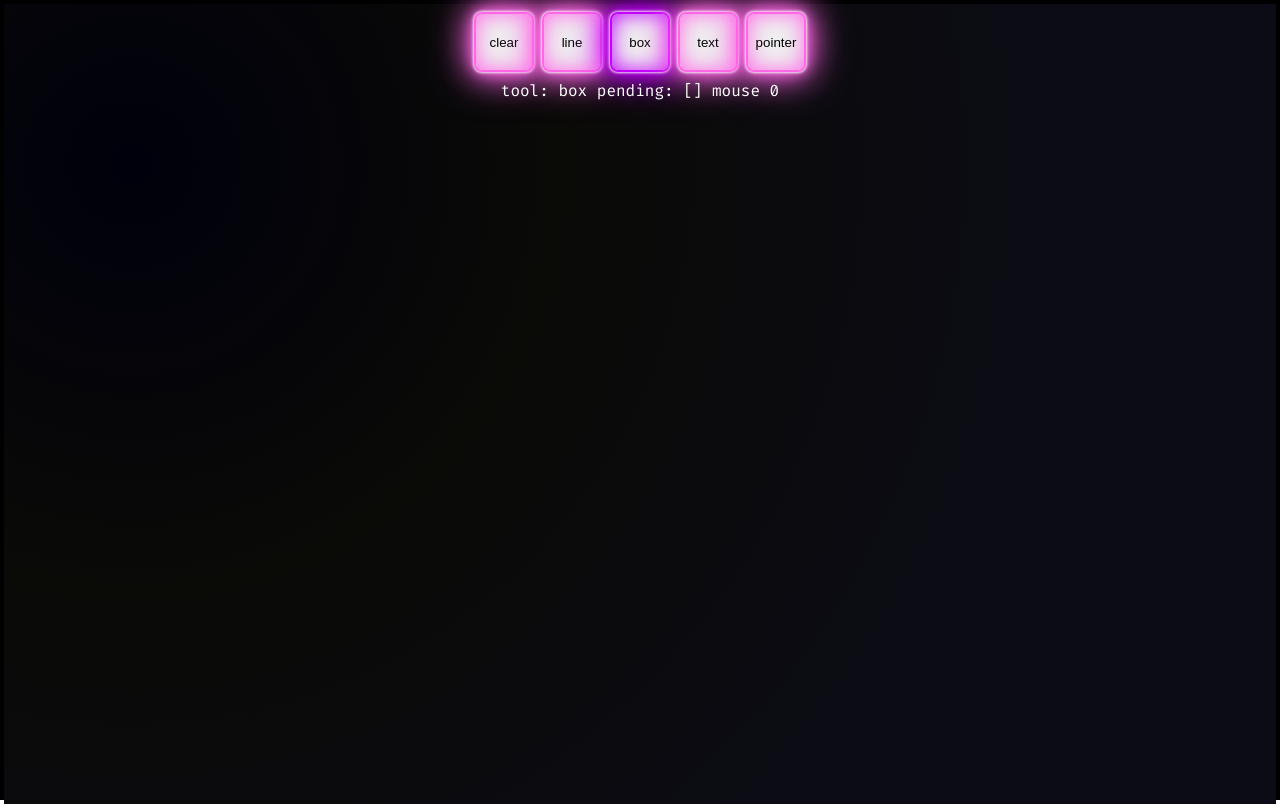
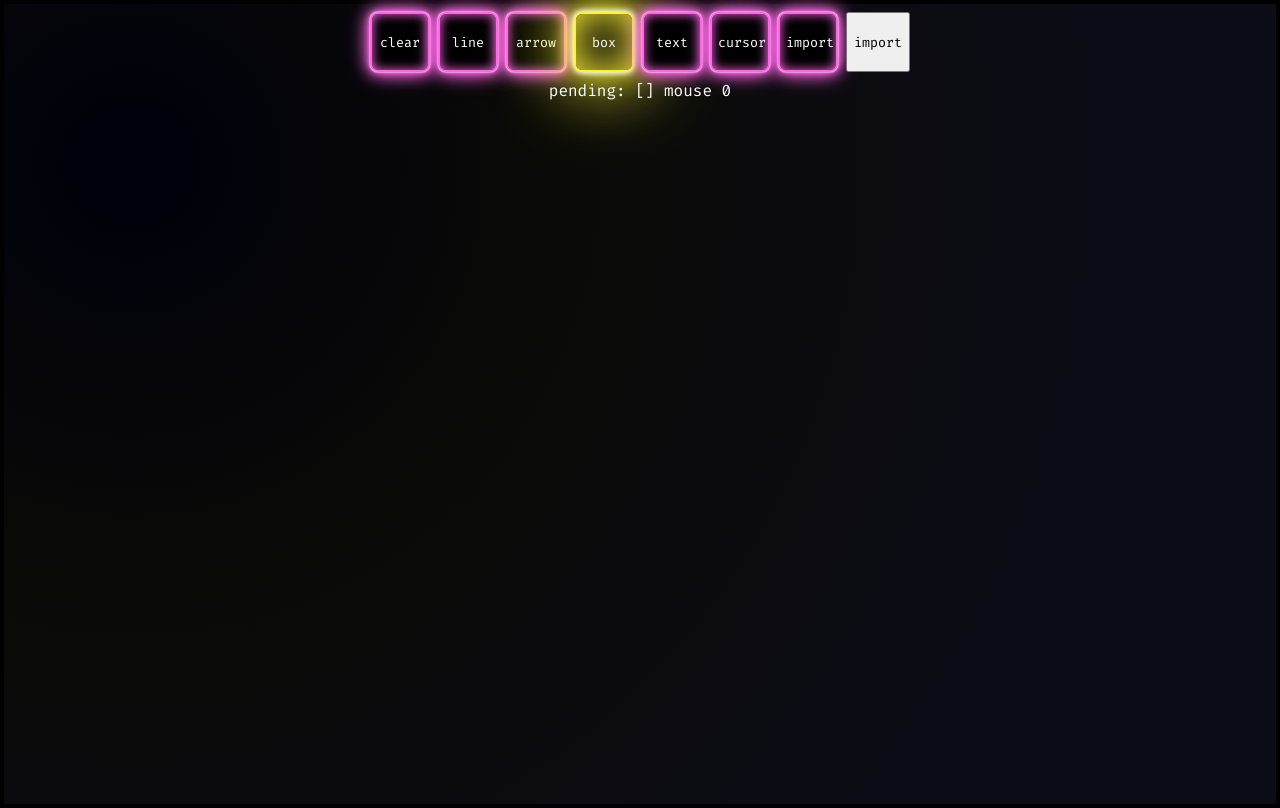
Before and after one commit to Windovvsill/NeonBoard, a React (Create React App) app: page / in a window 1280 px wide. Built offline with nearby package versions, Linux system fonts and the light colour scheme.

Commit message:
experiment with importing excalidraw files and sort out arrow heads

```diff
--- a/package.json
+++ b/package.json
@@ -16,7 +16,7 @@
     "web-vitals": "^2.1.4"
   },
   "scripts": {
-    "start": "PORT=3010 react-scripts start",
+    "start": "PORT=3010 DEBUG=1 react-scripts start",
     "build": "react-scripts build",
     "test": "react-scripts test",
     "eject": "react-scripts eject"
--- a/src/components/drawing/board.tsx
+++ b/src/components/drawing/board.tsx
@@ -4,7 +4,7 @@ import { useEffect } from "react";
 import { Tools } from "../../types/enums";
 import { IPosition } from "../../types/types";
 import { useMousePosition } from "../hooks/useMousePosition";
-import { Line, Box, Text } from "./line";
+import { Line, Box, Text, ArrowLine } from "./line";
 import { ToolBar } from "./toolBar";
 
 interface IDrawing {
@@ -12,6 +12,7 @@ interface IDrawing {
   tool: Tools;
   stopPropagation?: boolean;
   id: number;
+  text?: string;
 }
 
 const toolComponents = {
@@ -20,6 +21,7 @@ const toolComponents = {
   [Tools.TEXT]: Text,
   [Tools.CLEAR]: null,
   [Tools.POINTER]: null,
+  [Tools.ARROW]: ArrowLine,
 };
 
 const DELETE_KEYS = ["Delete", "Backspace"];
@@ -190,13 +192,50 @@ export const Board = () => {
         />
       )}
 
-      <ToolBar onSelect={resetTool} selected={tool} />
-      {"tool: " +
-        tool +
-        " pending: " +
+      <ToolBar
+        onSelect={resetTool}
+        selected={tool}
+        onImport={(content, filetype) => {
+          if (!content) return;
+          console.log(content);
+          setDrawings(excalidrawAdaptor(content.toString()));
+        }}
+      />
+      {" pending: " +
         JSON.stringify(pendingCoords) +
         " mouse " +
         mousePosition.x}
     </div>
   );
 };
+
+const excalidrawAdaptor = (ex: string) => {
+  const o = JSON.parse(ex);
+  const toolTo = (type: string) => {
+    switch (type) {
+      case "rectangle":
+        return Tools.BOX;
+      case "text":
+        return Tools.TEXT;
+      case "line":
+        return Tools.LINE;
+      case "arrow":
+        return Tools.ARROW;
+      default:
+        return null;
+    }
+  };
+  const oo = o.elements
+    .filter((e: any) => toolTo(e.type))
+    .map((e: any) => ({
+      coords: [
+        { x: e.x, y: e.y },
+        { x: e.x + e.width, y: e.y + e.height },
+      ],
+      tool: toolTo(e.type),
+      id: e.id,
+      text: e.text,
+    }));
+
+  return oo;
+};
--- a/src/components/drawing/line.tsx
+++ b/src/components/drawing/line.tsx
@@ -1,4 +1,4 @@
-import { check } from "../../utils";
+import { check, toRadians } from "../../utils";
 import React, { memo } from "react";
 import type { IFourSides, IPosition } from "../../types/types";
 import { useAnchors } from "../hooks/useAnchors";
@@ -15,11 +15,60 @@ interface ILineProps {
   selected: boolean;
   onPositionUpdate: (position: [IPosition, IPosition]) => void;
   boardRef?: HTMLDivElement | null;
+  interactive?: boolean;
+
+  text?: string;
 }
 
-export const LineI = (props: ILineProps) => {
+const ArrowLineI = (props: ILineProps) => {
   const { coords, onPositionUpdate, onDrawingSelect, selected, boardRef } =
     props;
+
+  const theme = useTheme();
+
+  if (!check(coords)) return null;
+
+  const { theta } = useGeometry(coords);
+
+  const containerWidth = 24;
+  const halfContainer = containerWidth / 2;
+  const headAngle = 45 / 2;
+
+  const r = 24;
+
+  const ax = r * Math.sin(toRadians(180 - theta + 45 + headAngle));
+  const ay = r * Math.cos(toRadians(180 - theta + 45 + headAngle));
+  const ax2 = r * Math.sin(toRadians(180 - theta + 90 + headAngle));
+  const ay2 = r * Math.cos(toRadians(180 - theta + 90 + headAngle));
+
+  return (
+    <div>
+      <Line {...props} />
+      <Line
+        {...props}
+        coords={[{ x: coords[1].x + ax2, y: coords[1].y + ay2 }, coords[1]]}
+        interactive={false}
+      />
+      <Line
+        {...props}
+        coords={[{ x: coords[1].x + ax, y: coords[1].y + ay }, coords[1]]}
+        interactive={false}
+      />
+    </div>
+  );
+};
+
+export const ArrowLine = memo(ArrowLineI);
+
+export const LineI = (props: ILineProps) => {
+  const {
+    coords,
+    onPositionUpdate,
+    onDrawingSelect,
+    selected,
+    boardRef,
+    interactive = true,
+  } = props;
 
   const theme = useTheme();
 
@@ -37,17 +86,14 @@ export const LineI = (props: ILineProps) => {
     right,
     x,
     y,
+    x2,
+    y2,
   } = useGeometry(coords);
 
-  console.log(
-    "LINE rotation, degrees, height, hyp",
-    rotation,
-    theta,
-    height,
-    hyp
-  );
+  const anchors = useAnchors({ anchorSize, coords });
 
-  const anchors = useAnchors({ anchorSize, coords });
+  const containerWidth = 24;
+  const halfContainer = containerWidth / 2;
 
   return (
     <div>
@@ -55,25 +101,26 @@ export const LineI = (props: ILineProps) => {
         onPositionUpdate={onPositionUpdate}
         coords={coords}
         listenerNode={boardRef}
+        bypass={!interactive}
       >
         <div
           style={{
             position: "absolute",
-            top: y - (hyp - height) / 2 - 12,
-            left: x + width / 2 - 12,
-            width: 24,
-            height: `${24 + hyp + (hyp > 7 ? -9 : 9)}px`,
+            top: y - (hyp - height) / 2 - halfContainer,
+            left: x + width / 2 - halfContainer,
+            width: containerWidth,
+            height: `${containerWidth + hyp}px`,
             transform: `rotate(${rotation}deg)`,
-            ...selectedBorder(selected, theme.neonTubeD),
+            ...selectedBorder(interactive && selected, theme.neonTubeD),
           }}
           onClick={(event) => {
-            console.log("clicked on line");
+            if (!interactive) return;
+            console.log("| LINE CLICK clicked on line");
             event.stopPropagation();
             onDrawingSelect();
           }}
         />
       </Draggable>
-
       <div
         style={{
           position: "absolute",
@@ -82,11 +129,12 @@ export const LineI = (props: ILineProps) => {
           width: `0`,
           height: `${hyp}px`,
           transform: `rotate(${rotation}deg)`,
+          backgroundColor: theme.neonTubeC,
           ...neonBorder(theme.neonTubeC),
         }}
       />
 
-      {selected && (
+      {selected && interactive && (
         <AnchorSet
           anchors={anchors}
           top={top}
@@ -104,62 +152,6 @@ export const LineI = (props: ILineProps) => {
 };
 
 export const Line = memo(LineI);
-
-export const Text = memo((props: ILineProps) => {
-  const { coords, onDrawingSelect, stopPropagation, selected } = props;
-
-  const theme = useTheme();
-
-  if (!check(coords)) return null;
-
-  const { height, width, ...restOfGeo } = useGeometry(coords);
-  const { top, left } = restOfGeo;
-
-  const anchors = useAnchors({ anchorSize, coords });
-
-  return (
-    <div>
-      {selected && (
-        <AnchorSet
-          anchors={anchors}
-          {...props}
-          {...restOfGeo}
-          anchorStyle={neonBorder(theme.anchor)}
-          anchorSize={anchorSize}
-        />
-      )}
-      <Draggable
-        coords={coords}
-        listenerNode={props.boardRef}
-        onPositionUpdate={props.onPositionUpdate}
-      >
-        <textarea
-          onClick={(e) => {
-            onDrawingSelect();
-            stopPropagation === false ? null : e.stopPropagation();
-          }}
-          style={{
-            resize: "none",
-            position: "absolute",
-            top,
-            left,
-            width: Math.abs(width),
-            height: Math.abs(height),
-            // border: `2px solid ${theme.neonTubeA}`,
-            // borderRadius: 8,
-            borderColor: "transparent",
-            borderStyle: "none",
-            outline: "none",
-            overflow: "auto",
-            backgroundColor: "#ffffff00",
-            color: theme.primaryText,
-            ...selectedBorder(selected, theme.neonTubeD),
-          }}
-        />
-      </Draggable>
-    </div>
-  );
-});
 
 const anchorSize = 12;
 
@@ -261,8 +253,66 @@ const SideLine = ({
         left: alignment === "right" ? right : left,
         width: isVertical ? 0 : Math.abs(width),
         height: !isVertical ? 0 : Math.abs(height),
+        backgroundColor: theme.neonTubeA,
         ...neonBorder(theme.neonTubeA),
       }}
     />
   );
 };
+
+export const Text = memo((props: ILineProps) => {
+  const { coords, onDrawingSelect, stopPropagation, selected, text } = props;
+
+  const theme = useTheme();
+
+  if (!check(coords)) return null;
+
+  const { height, width, ...restOfGeo } = useGeometry(coords);
+  const { top, left } = restOfGeo;
+
+  const anchors = useAnchors({ anchorSize, coords });
+
+  return (
+    <div>
+      {selected && (
+        <AnchorSet
+          anchors={anchors}
+          {...props}
+          {...restOfGeo}
+          anchorStyle={neonBorder(theme.anchor)}
+          anchorSize={anchorSize}
+        />
+      )}
+      <Draggable
+        coords={coords}
+        listenerNode={props.boardRef}
+        onPositionUpdate={props.onPositionUpdate}
+      >
+        <textarea
+          onClick={(e) => {
+            onDrawingSelect();
+            stopPropagation === false ? null : e.stopPropagation();
+          }}
+          value={text}
+          style={{
+            resize: "none",
+            position: "absolute",
+            top,
+            left,
+            width: Math.abs(width),
+            height: Math.abs(height),
+            // border: `2px solid ${theme.neonTubeA}`,
+            // borderRadius: 8,
+            borderColor: "transparent",
+            borderStyle: "none",
+            outline: "none",
+            overflow: "auto",
+            backgroundColor: "#ffffff00",
+            color: theme.primaryText,
+            ...selectedBorder(selected, theme.neonTubeD),
+          }}
+        />
+      </Draggable>
+    </div>
+  );
+});
--- a/src/components/drawing/toolBar.tsx
+++ b/src/components/drawing/toolBar.tsx
@@ -8,34 +8,42 @@ import { Column, Row } from "../library/container";
 interface IToolBarProps {
   onSelect: (tool: Tools) => void;
   selected: Tools;
+  onImport: (
+    content: string | null | undefined | ArrayBuffer,
+    filetype: string | undefined
+  ) => void;
 }
 
 const tools = [
   {
-    shortcut: "Digit0",
+    shortcut: ["Digit0"],
     label: Tools.CLEAR,
   },
   {
-    shortcut: "Digit1",
+    shortcut: ["Digit1", "KeyL"],
     label: Tools.LINE,
   },
   {
-    shortcut: "Digit2",
+    shortcut: ["Digit2", "KeyA"],
+    label: Tools.ARROW,
+  },
+  {
+    shortcut: ["Digit3", "KeyB"],
     label: Tools.BOX,
   },
   {
-    shortcut: "Digit3",
+    shortcut: ["Digit4", "KeyT"],
     label: Tools.TEXT,
   },
   {
-    shortcut: "Digit4",
+    shortcut: ["Digit5", "KeyC"],
     label: Tools.POINTER,
   },
 ];
 
-export const ToolBar = ({ onSelect, selected }: IToolBarProps) => {
+export const ToolBar = ({ onSelect, selected, onImport }: IToolBarProps) => {
   const onKeyDown = useCallback((ev: KeyboardEvent) => {
-    const tool = tools.find((t) => t.shortcut === ev.code);
+    const tool = tools.find((t) => t.shortcut.includes(ev.code));
     if (tool) onSelect(tool.label);
     console.log(ev.code, typeof ev.code);
   }, []);
@@ -56,6 +64,49 @@ export const ToolBar = ({ onSelect, selected }: IToolBarProps) => {
           />
         </Column>
       ))}
+      <Column key={"import"}>
+        <ToolButton
+          onClick={onSelect}
+          label={"import" as Tools}
+          selected={false}
+        />
+      </Column>
+      <Column>
+        <button
+          onClick={async () => {
+            const selectFile = async (
+              contentType: string
+            ): Promise<FileList | null> => {
+              return new Promise((resolve) => {
+                const input = document.createElement("input");
+                input.type = "file";
+                input.multiple = false;
+                input.accept = contentType;
+
+                input.onchange = (_) => {
+                  resolve(input.files);
+                };
+
+                input.click();
+              });
+            };
+
+            const files = await selectFile(".json,.excalidraw,.neonboard");
+            if (!files?.[0]) return;
+            console.log(files);
+            const fileType = files[0].name.split(".").pop();
+            const reader = new FileReader();
+
+            reader.addEventListener("load", function (e) {
+              onImport(e?.target?.result, fileType);
+            });
+
+            reader.readAsBinaryString(files[0]);
+          }}
+        >
+          {"import"}
+        </button>
+      </Column>
     </Row>
   );
 };
@@ -71,9 +122,14 @@ const ToolButton = ({ onClick, label, selected }: IToolButtonProps) => {
   return (
     <button
       style={{
-        ...neonBorder(selected ? theme.neonTubeD : theme.neonTubeC),
+        ...neonBorder(
+          selected ? theme.neonTubeB : theme.neonTubeC,
+          selected ? 2 : 0.5
+        ),
         height: 60,
         width: 60,
+        backgroundColor: "#000000",
+        color: theme.primaryText,
       }}
       onClick={() => onClick(label)}
     >
--- a/src/components/ds/useTheme.ts
+++ b/src/components/ds/useTheme.ts
@@ -54,14 +54,16 @@ export const useTheme = () => {
   return themeMap[colorMode][theme];
 };
 
-export const neonBorder = (color: string) => ({
-  boxShadow: `0 0 .2rem #fff,
-              0 0 .2rem #fff,
-              0 0 2rem ${color},
-              0 0 0.8rem ${color},
-              0 0 2.8rem ${color},
-              inset 0 0 1.3rem ${color}`,
-  border: `2px solid ${color}`,
+export const neonBorder = (color: string, glow = 1) => ({
+  boxShadow: `0 0 ${glow / 5}rem #fff,
+              0 0 ${glow / 5}rem #fff,
+              0 0 ${glow * 2}rem ${color},
+              0 0 ${glow * 0.8}rem ${color},
+              0 0 ${glow * 2.8}rem ${color},
+              inset 0 0 ${glow * 1.3}rem ${color}`,
+  borderWidth: "2px",
+  borderStyle: "solid",
+  borderColor: color,
   borderRadius: 8,
 });
 
--- a/src/components/hooks/useMousePosition.tsx
+++ b/src/components/hooks/useMousePosition.tsx
@@ -8,13 +8,10 @@ export const useMousePosition = () => {
     []
   );
 
-  // const off = () => window.removeEventListener("mousemove", setFromEvent);
-
-  // const on = () => window.addEventListener("mousemove", setFromEvent);
-
   const off = () => {
     console.log("Turning off mousemove ");
     window.removeEventListener("mousemove", setFromEvent);
+    setPosition({ x: 0, y: 0 });
   };
 
   const on = () => {
--- a/src/components/utility/Draggable.tsx
+++ b/src/components/utility/Draggable.tsx
@@ -6,6 +6,7 @@ interface IDraggableProps {
   onPositionUpdate: (position: [IPosition, IPosition]) => void;
   coords: [IPosition?, IPosition?];
   listenerNode?: HTMLDivElement | null;
+  bypass?: boolean;
 }
 
 export const Draggable = ({
@@ -13,6 +14,7 @@ export const Draggable = ({
   onPositionUpdate,
   coords,
   listenerNode,
+  bypass = false,
 }: IDraggableProps) => {
   const node = useRef<HTMLDivElement>();
 
@@ -86,6 +88,8 @@ export const Draggable = ({
     setDragFrom(null);
   };
 
+  if (bypass) return React.cloneElement(React.Children.only(children), {});
+
   return React.cloneElement(React.Children.only(children), {
     ref: node,
     // Note: mouseMove handler is attached to document so it will still function
--- a/src/index.css
+++ b/src/index.css
@@ -6,9 +6,14 @@ body {
   -webkit-font-smoothing: antialiased;
   -moz-osx-font-smoothing: grayscale;
   color: #fff;
+  background-color: #000;
 }
 
 code {
   font-family: source-code-pro, Menlo, Monaco, Consolas, "Courier New",
     monospace;
 }
+
+button {
+  font-family: "Fira Code";
+}
--- a/src/types/enums.ts
+++ b/src/types/enums.ts
@@ -3,5 +3,6 @@ export const enum Tools {
   BOX = "box",
   TEXT = "text",
   CLEAR = "clear",
-  POINTER = "pointer",
+  POINTER = "cursor",
+  ARROW = "arrow",
 }
```
